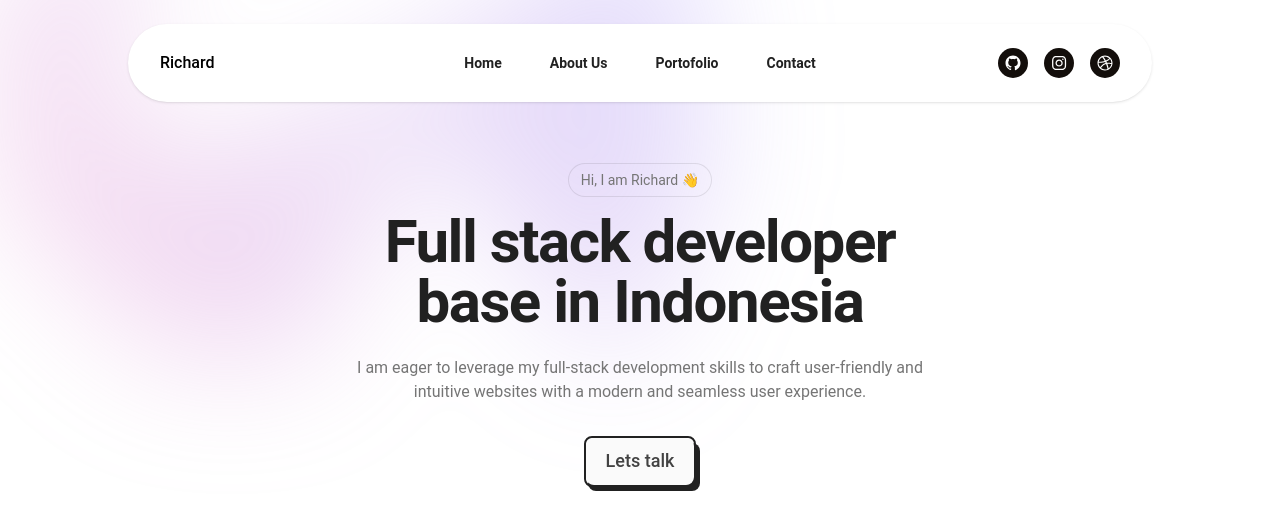
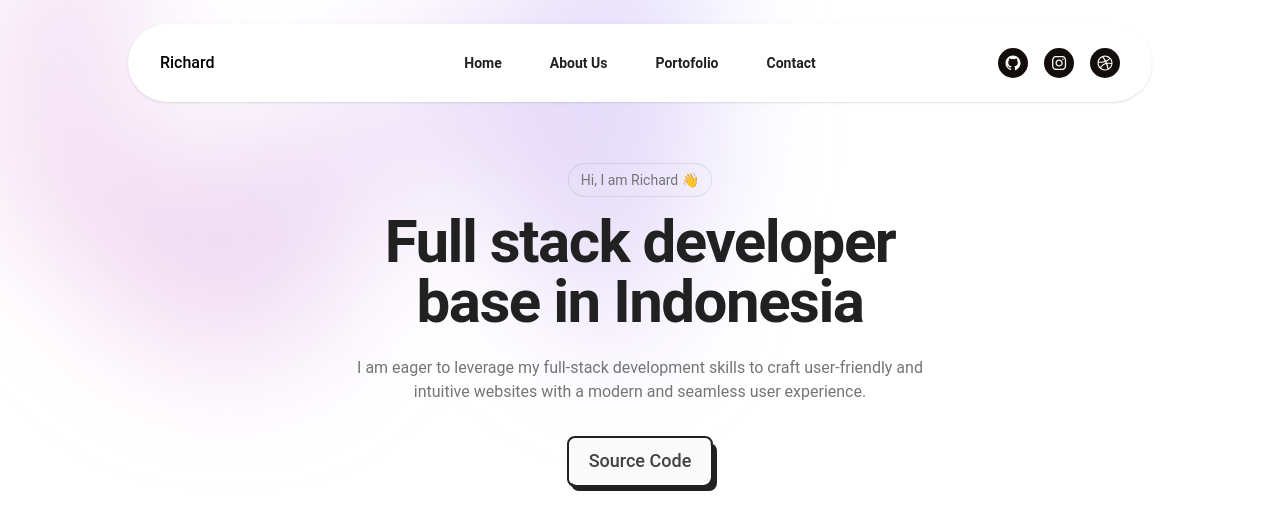
Before and after one commit to BroKarim/projectGalley, a React (Vite) app: page /tryvite in a window 1280 px wide. Shown: the top 530 px of the page. Built offline with nearby package versions, Linux system fonts and the light colour scheme; a web font is replaced by a local one.

Commit message:
btn source code

```diff
--- a/src/components/try-vite/Hero.jsx
+++ b/src/components/try-vite/Hero.jsx
@@ -24,11 +24,11 @@ export default function Hero(){
             </h1>
             <p className="mt-6 text-md leading-1 text-gray-600">I am eager to leverage my full-stack development skills to craft user-friendly and intuitive websites with a modern and seamless user experience.</p>
             <div className="my-8 flex items-center justify-center gap-x-6">
-              <a href="#_" className="relative inline-block text-lg group">
+              <a href="https://github.com/BroKarim/Hero-section.git" target="_blank" className="relative inline-block text-lg group">
                 <span className="relative z-10 block px-5 py-3 overflow-hidden font-medium leading-tight text-gray-800 transition-colors duration-300 ease-out border-2 border-gray-900 rounded-lg group-hover:text-white">
                   <span className="absolute inset-0 w-full h-full px-5 py-3 rounded-lg bg-gray-50"></span>
                   <span className="absolute left-0 w-48 h-48 -ml-2 transition-all duration-300 origin-top-right -rotate-90 -translate-x-full translate-y-12 bg-gray-900 group-hover:-rotate-180 ease"></span>
-                  <span className="relative">Lets talk</span>
+                  <span className="relative">Source Code</span>
                 </span>
                 <span className="absolute bottom-0 right-0 w-full h-12 -mb-1 -mr-1 transition-all duration-200 ease-linear bg-gray-900 rounded-lg group-hover:mb-0 group-hover:mr-0" data-rounded="rounded-lg"></span>
               </a>
```
